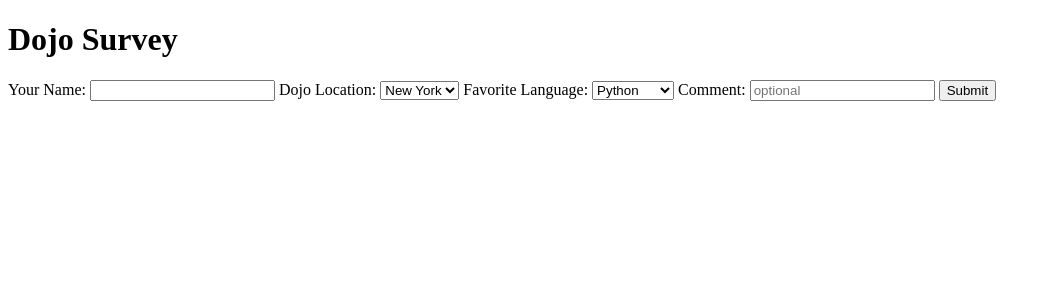
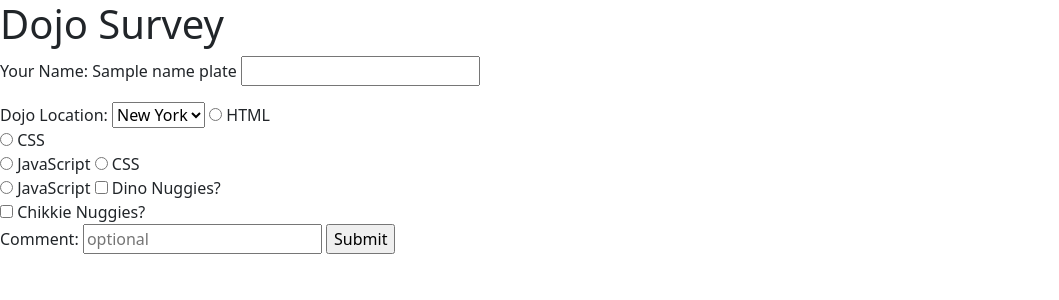
Before and after one commit to ploki96/Coding_Dojo, a Flask app: template Python/flask/fundamentals/Dojo_Survey/templates/index.html in a window 1280 px wide. Shown: the top 300 px of the page, without its empty margins (0-1059 px from the left). Run offline with Flask 2, Linux system fonts and the light colour scheme; the template is opened without the code that fills it: most values are stand-ins (such as "Sample title", 1, 10 or a date in 2020).

Commit message:
dojo survey assignment in fundamentals

```diff
--- a/Python/flask/fundamentals/Dojo_Survey/server.py
+++ b/Python/flask/fundamentals/Dojo_Survey/server.py
@@ -5,20 +5,33 @@ app.secret_key = 'secret_key'
 
 @app.route('/')
 def index():
-
+    if 'user_name' not in session:
+        session['user_name'] = ""
+    if 'location' not in session:
+        session['location'] = ""
+    if 'language' not in session:
+        session['language'] = ""
+    if 'nuggies' not in session:
+        session['nuggies'] = ""
+    if 'comment' not in session:
+        session['comment'] = ""
     return render_template("index.html")
 
-@app.route('/results', methods=['GET'])
-def guess():
-    if 'user_name' not in session:
-        session['user_name'] = request.form['user_name']
-    if 'location' not in session:
-        session['location'] = request.form['location']
-    if 'language' not in session:
-        session['language'] = request.form['language']
-    if 'comment' not in session:
-        session['comment'] = request.form['comment']
+@app.route('/results', methods=['POST'])
+def results():
+    session['user_name'] = request.form['user_name']
+    session['location'] = request.form['location']
+    session['language'] = request.form['language']
+    # if request.form['nuggies'] != 'Yes':
+    #     request.form['nuggies'] = 'No'
 
+    session['nuggies'] = request.form.getlist('nuggies')
+    # if request.form['nuggies'] == 'Yes':
+    #     session['nuggies'] = request.form['nuggies']
+    #     print('ttt')
+    # else:
+    #     session['nuggies'] = 'No'
+    session['comment'] = request.form['comment']
     return render_template('results.html')
 
 @app.route('/newform')
--- a/Python/flask/fundamentals/Dojo_Survey/templates/index.html
+++ b/Python/flask/fundamentals/Dojo_Survey/templates/index.html
@@ -5,32 +5,42 @@
     <meta http-equiv="X-UA-Compatible" content="IE=edge">
     <meta name="viewport" content="width=device-width, initial-scale=1.0">
     <link rel="stylesheet" type="text/css" href="{{ url_for('static', filename='style.css') }}">
+    <link href="https://cdn.jsdelivr.net/npm/bootstrap@5.0.1/dist/css/bootstrap.min.css" rel="stylesheet" integrity="sha384-+0n0xVW2eSR5OomGNYDnhzAbDsOXxcvSN1TPprVMTNDbiYZCxYbOOl7+AMvyTG2x" crossorigin="anonymous">
     <title>Dojo Survey Index</title>
 </head>
 <body>
     <div id="container">
         <h1>Dojo Survey</h1>
-        <form action='/results' method='GET'>
-            <label>Your Name: </label>
+        <form action='/results' method='POST'>
+            <label id="name">Your Name:  <span>{{name_plate}}</span></label>
             <input type="text" name="user_name" id="user_name">
+            <p></p>
 
             <label for="location">Dojo Location: </label>
                 <select name="location" id="location">
-                    <option value="new_york" name="location">New York</option>
-                    <option value="virginia" name="location">Virginia</option>
-                    <option value="ohio" name="location">Ohio</option>
-                    <option value="illinois" name="location">Illinois</option>
-                    <option value="florida" name="location">Florida</option>
+                    <option value="New York" name="location">New York</option>
+                    <option value="Virginia" name="location">Virginia</option>
+                    <option value="Ohio" name="location">Ohio</option>
+                    <option value="Illinois" name="location">Illinois</option>
+                    <option value="Florida" name="location">Florida</option>
                 </select>
 
-            <label for="language">Favorite Language: </label>
-                <select name="language" id="language">
-                    <option value="python">Python</option>
-                    <option value="html">HTML</option>
-                    <option value="css">CSS</option>
-                    <option value="javascript">Javascript</option>
-                    <option value="mern">MERN</option>
-                </select>
+            <input type="radio" id="html" name="language" value="HTML">
+                <label for="html">HTML</label><br>
+            <input type="radio" id="css" name="language" value="CSS">
+                <label for="css">CSS</label><br>
+            <input type="radio" id="javascript" name="language" value="JavaScript">
+                <label for="javascript">JavaScript</label>
+            <input type="radio" id="css" name="language" value="CSS">
+                <label for="css">CSS</label><br>
+            <input type="radio" id="javascript" name="language" value="JavaScript">
+                <label for="javascript">JavaScript</label>
+
+            <input type="checkbox" id="nuggies" name="nuggies" value="Yes">
+                <label for="nuggies">Dino Nuggies?</label><br>
+
+            <input type="checkbox" id="nuggies2" name="nuggies" value="No">  <!-- maybe?-->
+                <label for="nuggies">Chikkie Nuggies?</label><br>
 
             <label for="comment">Comment: </label>
             <input id="comment" type="text" name="comment" placeholder="optional">
--- a/Python/flask/fundamentals/Dojo_Survey/templates/results.html
+++ b/Python/flask/fundamentals/Dojo_Survey/templates/results.html
@@ -5,6 +5,7 @@
     <meta http-equiv="X-UA-Compatible" content="IE=edge">
     <meta name="viewport" content="width=device-width, initial-scale=1.0">
     <link rel="stylesheet" type="text/css" href="{{ url_for('static', filename='style.css') }}">
+    <link href="https://cdn.jsdelivr.net/npm/bootstrap@5.0.1/dist/css/bootstrap.min.css" rel="stylesheet" integrity="sha384-+0n0xVW2eSR5OomGNYDnhzAbDsOXxcvSN1TPprVMTNDbiYZCxYbOOl7+AMvyTG2x" crossorigin="anonymous">
     <title>Document</title>
 </head>
 <body>
@@ -22,6 +23,10 @@
             <p>{{session['language']}}</p>
         </div>
         <div class="output">
+            <p>Chikkie Nuggies: </p>
+            <p>{{session['nuggies'].value}}</p>
+        </div>
+        <div class="output">
             <p>Comment: </p>
             <p>{{session['comment']}}</p>
         </div>
```
